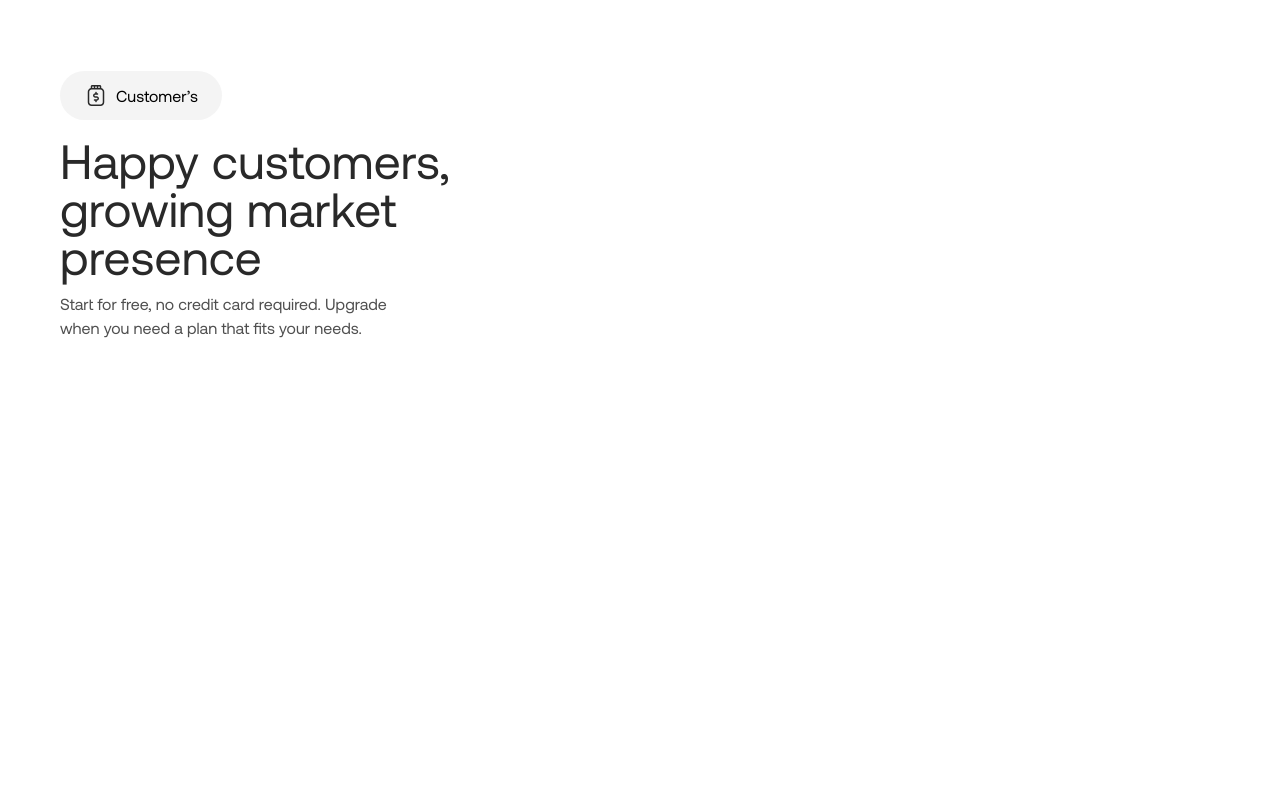
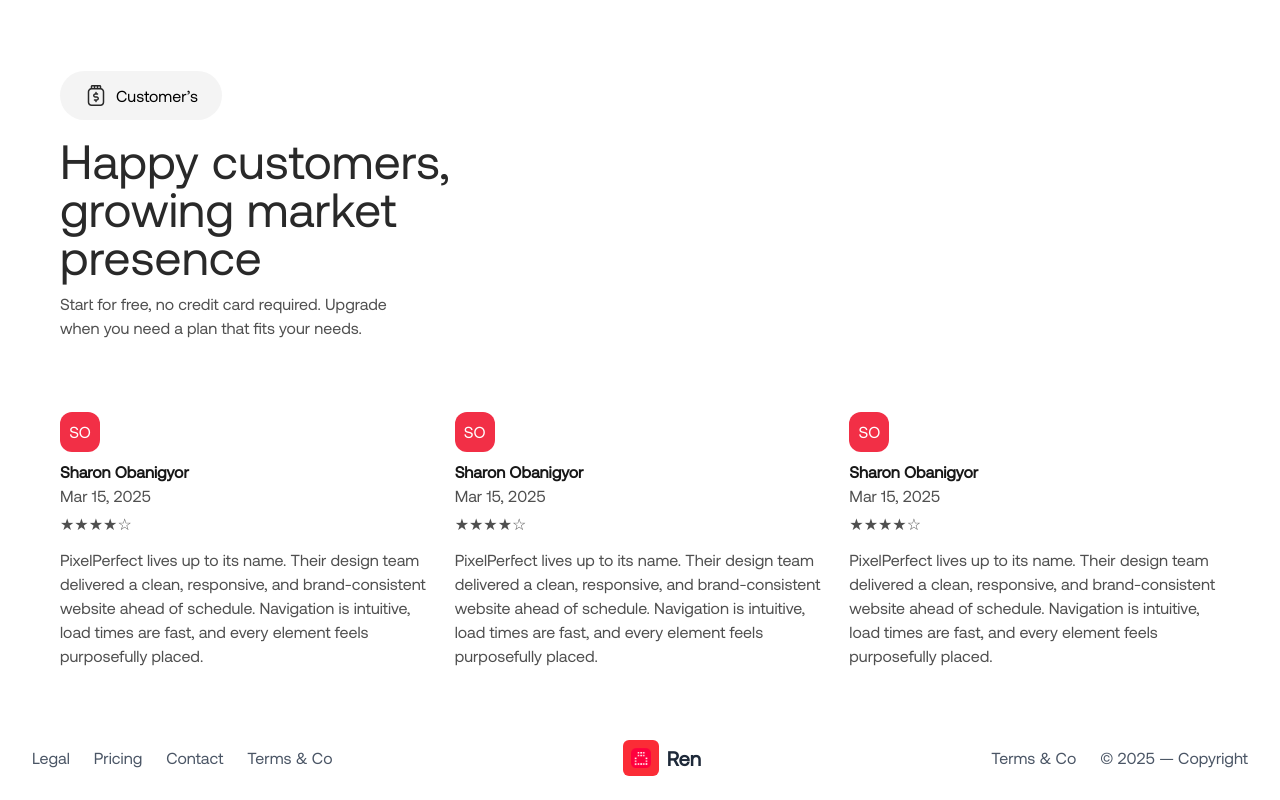
Before and after one commit to kalejaiyeoluwadara/ren_landing_page, a Next.js app: page / in a window 1280 px wide. Shown: the part 4813-5613 px from the top of the page. Before the commit the page ends 5225 px from the top, so only its background shows below. Built offline with nearby package versions, Linux system fonts and the light colour scheme.

Commit message:
Add Footer component to RootLayout and replace FeatureCard with ReviewCard in MarketSection for improved layout and content presentation.

```diff
--- a/app/Sections/MarketSection.tsx
+++ b/app/Sections/MarketSection.tsx
@@ -2,7 +2,7 @@ import React from "react";
 import { images } from "@/public/images";
 import { Icons } from "../components/icons";
 import Badge from "../components/shared/Badge";
-import FeatureCard from "../components/shared/FeatureCard";
+import ReviewCard from "../components/shared/ReviewCard";
 
 function MarketSection() {
   return (
@@ -15,7 +15,11 @@ function MarketSection() {
       Start for free, no credit card required.
       Upgrade when you need a plan that fits your needs.
       </p>
-
+      <div className="grid grid-cols-3 gap-6 mt-12">
+        {[1, 2, 3].map((d, id) => {
+          return <ReviewCard key={d} />;
+        })}
+      </div>
 
 
     </div>
--- /dev/null
+++ b/app/components/shared/Footer.tsx
@@ -0,0 +1,55 @@
+import React from 'react';
+import Link from 'next/link';
+import { Icons } from '../icons';
+import Image from 'next/image';
+import { images } from '@/public/images';
+
+const Footer = () => {
+  const currentYear = new Date().getFullYear();
+
+  return (
+    <footer className="w-full py-6">
+      <div className="max-w-7xl mx-auto px-4 sm:px-6 lg:px-8">
+        <div className="flex flex-col md:flex-row md:items-center md:justify-between">
+          {/* Left navigation links */}
+          <div className="flex space-x-6 mb-4 md:mb-0">
+            <Link href="/legal" className="text-gray-600 hover:text-gray-900">
+              Legal
+            </Link>
+            <Link href="/pricing" className="text-gray-600 hover:text-gray-900">
+              Pricing
+            </Link>
+            <Link href="/contact" className="text-gray-600 hover:text-gray-900">
+              Contact
+            </Link>
+            <Link href="/terms" className="text-gray-600 hover:text-gray-900">
+              Terms & Co
+            </Link>
+          </div>
+
+          {/* Center logo */}
+          <div className="flex items-center justify-center mb-4 md:mb-0">
+            <Link href="/" className="flex items-center">
+              <div className="bg-red-500 p-2 rounded-md">
+                <Image src={images.logo} alt="Ren Logo" className="h-5 w-5 text-white" />
+              </div>
+              <span className="ml-2 text-xl font-bold text-gray-800">Ren</span>
+            </Link>
+          </div>
+
+          {/* Right navigation links */}
+          <div className="flex items-center space-x-6">
+            <Link href="/terms" className="text-gray-600 hover:text-gray-900">
+              Terms & Co
+            </Link>
+            <span className="text-gray-600">
+              © {currentYear} — Copyright
+            </span>
+          </div>
+        </div>
+      </div>
+    </footer>
+  );
+};
+
+export default Footer;
--- /dev/null
+++ b/app/components/shared/ReviewCard.tsx
@@ -0,0 +1,50 @@
+"use client";
+import React from "react";
+import { useRouter } from "next/navigation";
+import { Icons } from "../icons";
+
+interface ReviewCardProps {
+  returnAll?: boolean;
+}
+function ReviewCard({ returnAll = false }: ReviewCardProps) {
+  const router = useRouter();
+  return (
+    <div
+      onClick={() => {
+        router.push("/reviews/1");
+      }}
+      className="cursor-pointer"
+    >
+      <section className="h-10 w-10  rounded-xl primarybg  flex-center">
+        <p className="!text-white">SO</p>
+      </section>
+      <section className=" mt-2 mb-1">
+        <h4 className="font-semibold">Sharon Obanigyor</h4>
+        <p>Mar 15, 2025</p>
+      </section>
+      <section>
+        <p>★★★★☆</p>
+      </section>
+      <section className="mt-3">
+        <p>
+          PixelPerfect lives up to its name. Their design team delivered a
+          clean, responsive, and brand-consistent website ahead of schedule.
+          Navigation is intuitive, load times are fast, and every element feels
+          purposefully placed.
+        </p>
+      </section>
+      {returnAll && (
+        <section className="mt-6 flex gap-3">
+          <div className="flex gap-1 items-center">
+            <Icons.BuildingIcon /> <span>Whatsapp</span>
+          </div>
+          <div className="flex gap-1 items-center">
+            <Icons.BuildingIcon /> <span>1,156</span>
+          </div>
+        </section>
+      )}
+    </div>
+  );
+}
+
+export default ReviewCard;
--- a/app/layout.tsx
+++ b/app/layout.tsx
@@ -1,7 +1,7 @@
 import type { Metadata } from "next";
 import "./globals.css";
 import NavBar from "./components/shared/Nav";
-
+import Footer from "./components/shared/Footer";
 
 
 export const metadata: Metadata = {
@@ -19,6 +19,7 @@ export default function RootLayout({
       <body className={`antialiased`}>
         <NavBar />
         {children}
+        <Footer />
       </body>
     </html>
   );
```
